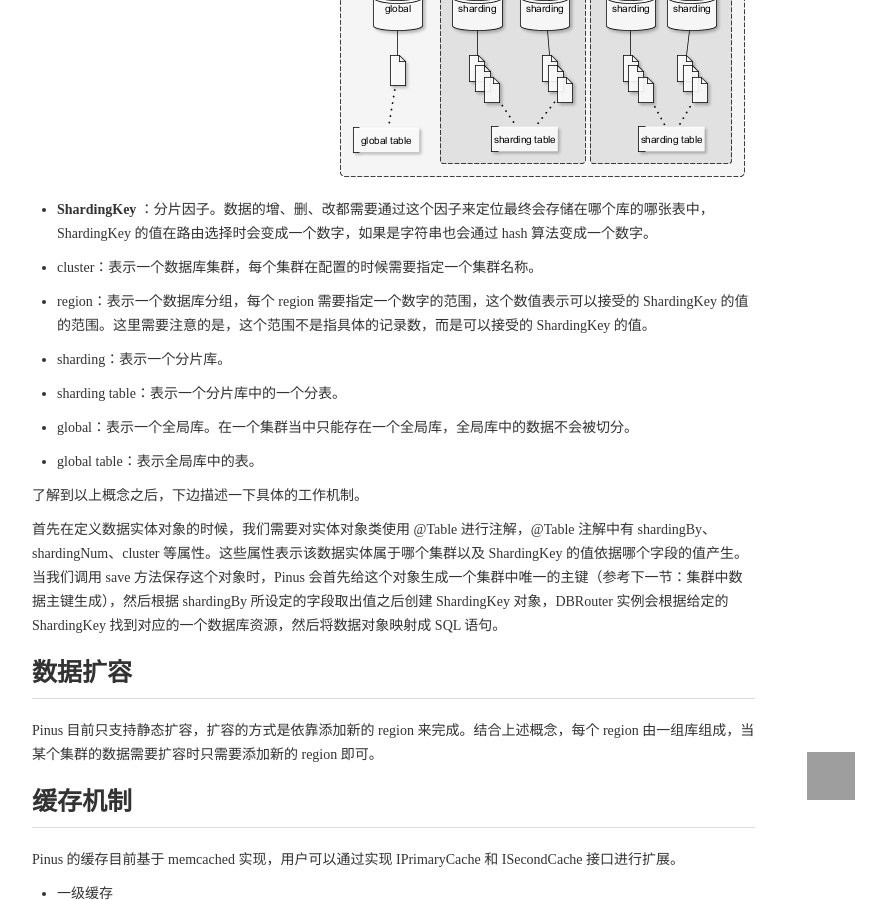
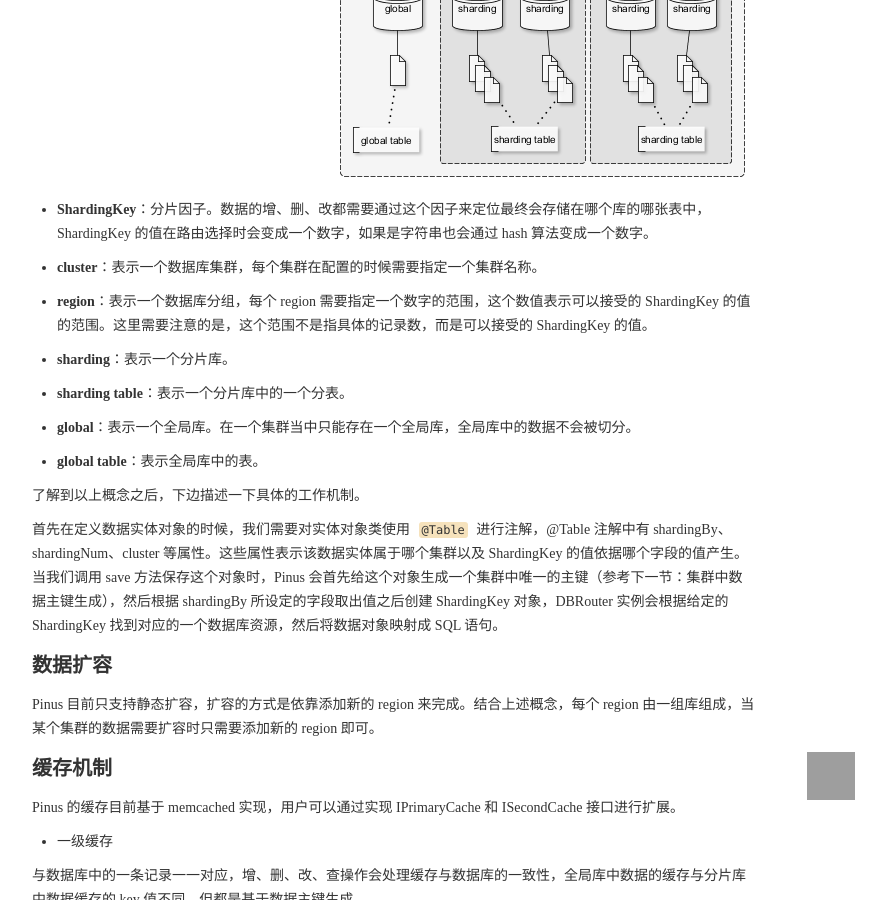
Before and after one commit to duanbn/pinus4j, a Jekyll site: the page built from _posts/2015-02-13-mechanism.md, in a window 1280 px wide and 900 px high, scrolled down 669 px. Shown: the whole window, without its empty margins (385-1271 px from the left). Built offline with Jekyll 4.4.1, drawn with Linux system fonts in a browser that asks for light colours; grey boxes are pictures that could not be loaded.

```diff
--- a/_posts/2015-02-13-mechanism.md
+++ b/_posts/2015-02-13-mechanism.md
@@ -10,29 +10,29 @@ Pinus 的水平切分模型分为几个层级，这个层级关系被配置在 `
 
 ![]({{site.baseurl}}/img/sharding_arch.png)
 
-* __ShardingKey__ ：分片因子。数据的增、删、改都需要通过这个因子来定位最终会存储在哪个库的哪张表中，ShardingKey 的值在路由选择时会变成一个数字，如果是字符串也会通过 hash 算法变成一个数字。
+* __ShardingKey__：分片因子。数据的增、删、改都需要通过这个因子来定位最终会存储在哪个库的哪张表中，ShardingKey 的值在路由选择时会变成一个数字，如果是字符串也会通过 hash 算法变成一个数字。
 
-* cluster：表示一个数据库集群，每个集群在配置的时候需要指定一个集群名称。
+* __cluster__：表示一个数据库集群，每个集群在配置的时候需要指定一个集群名称。
 
-* region：表示一个数据库分组，每个 region 需要指定一个数字的范围，这个数值表示可以接受的 ShardingKey 的值的范围。这里需要注意的是，这个范围不是指具体的记录数，而是可以接受的 ShardingKey 的值。
+* __region__：表示一个数据库分组，每个 region 需要指定一个数字的范围，这个数值表示可以接受的 ShardingKey 的值的范围。这里需要注意的是，这个范围不是指具体的记录数，而是可以接受的 ShardingKey 的值。
 
-* sharding：表示一个分片库。
+* __sharding__：表示一个分片库。
 
-* sharding table：表示一个分片库中的一个分表。
+* __sharding table__：表示一个分片库中的一个分表。
 
-* global：表示一个全局库。在一个集群当中只能存在一个全局库，全局库中的数据不会被切分。
+* __global__：表示一个全局库。在一个集群当中只能存在一个全局库，全局库中的数据不会被切分。
 
-* global table：表示全局库中的表。
+* __global table__：表示全局库中的表。
 
 了解到以上概念之后，下边描述一下具体的工作机制。
 
-首先在定义数据实体对象的时候，我们需要对实体对象类使用 @Table 进行注解，@Table 注解中有 shardingBy、shardingNum、cluster 等属性。这些属性表示该数据实体属于哪个集群以及 ShardingKey 的值依据哪个字段的值产生。当我们调用 save 方法保存这个对象时，Pinus 会首先给这个对象生成一个集群中唯一的主键（参考下一节：集群中数据主键生成），然后根据 shardingBy 所设定的字段取出值之后创建 ShardingKey 对象，DBRouter 实例会根据给定的 ShardingKey 找到对应的一个数据库资源，然后将数据对象映射成 SQL 语句。
+首先在定义数据实体对象的时候，我们需要对实体对象类使用 `@Table` 进行注解，@Table 注解中有 shardingBy、shardingNum、cluster 等属性。这些属性表示该数据实体属于哪个集群以及 ShardingKey 的值依据哪个字段的值产生。当我们调用 save 方法保存这个对象时，Pinus 会首先给这个对象生成一个集群中唯一的主键（参考下一节：集群中数据主键生成），然后根据 shardingBy 所设定的字段取出值之后创建 ShardingKey 对象，DBRouter 实例会根据给定的 ShardingKey 找到对应的一个数据库资源，然后将数据对象映射成 SQL 语句。
 
-# 数据扩容
+## 数据扩容
 
 Pinus 目前只支持静态扩容，扩容的方式是依靠添加新的 region 来完成。结合上述概念，每个 region 由一组库组成，当某个集群的数据需要扩容时只需要添加新的 region 即可。
 
-# 缓存机制
+## 缓存机制
 
 Pinus 的缓存目前基于 memcached 实现，用户可以通过实现 IPrimaryCache 和 ISecondCache 接口进行扩展。
 
@@ -48,7 +48,7 @@ Pinus 的缓存目前基于 memcached 实现，用户可以通过实现 IPrimary
 
 命中机制，将新查询的 IQuery 通过相同的 hash 操作生成 key，然后去缓存中查询，如果命中则直接返回，如果没有命中则查询数据库，将结果集进行缓存。
 
-# 集群中数据主键生成
+## 集群中数据主键生成
 
 由于数据进行了水平切分，使用基于单表的主键自增方式就会出现问题。例如某个实体 A 被分了 10 张表，那么有可能会有 10 个主键是相同的记录，此时实体B在依靠A的主键进行切分时就会出现问题。
 
@@ -61,9 +61,9 @@ Pinus 的缓存目前基于 memcached 实现，用户可以通过实现 IPrimary
 
 其实网上也有很多其他的方式来生成主键。
 
-# 生成主键的机制
+## 生成主键的机制
 在zookeeper中创建集群目录，集群目录中保存和表明相同的文件，每个文件的内容就是最后生成主键的数值。
 
-# 事务机制
+## 事务机制
 
 Pinus的事务涉及到多个数据库资源，因此属于分布式事务的范畴，但是需要特别说明的是，分布式事务是一种share everything的思想，分布式事务相关是一个非常广泛的话题，这里就不展开讨论，Pinus没有使用2pc或者3pc来实现分布式事务，使用的是Best Efforts 1PC的方式来实现了JTA接口。
```
